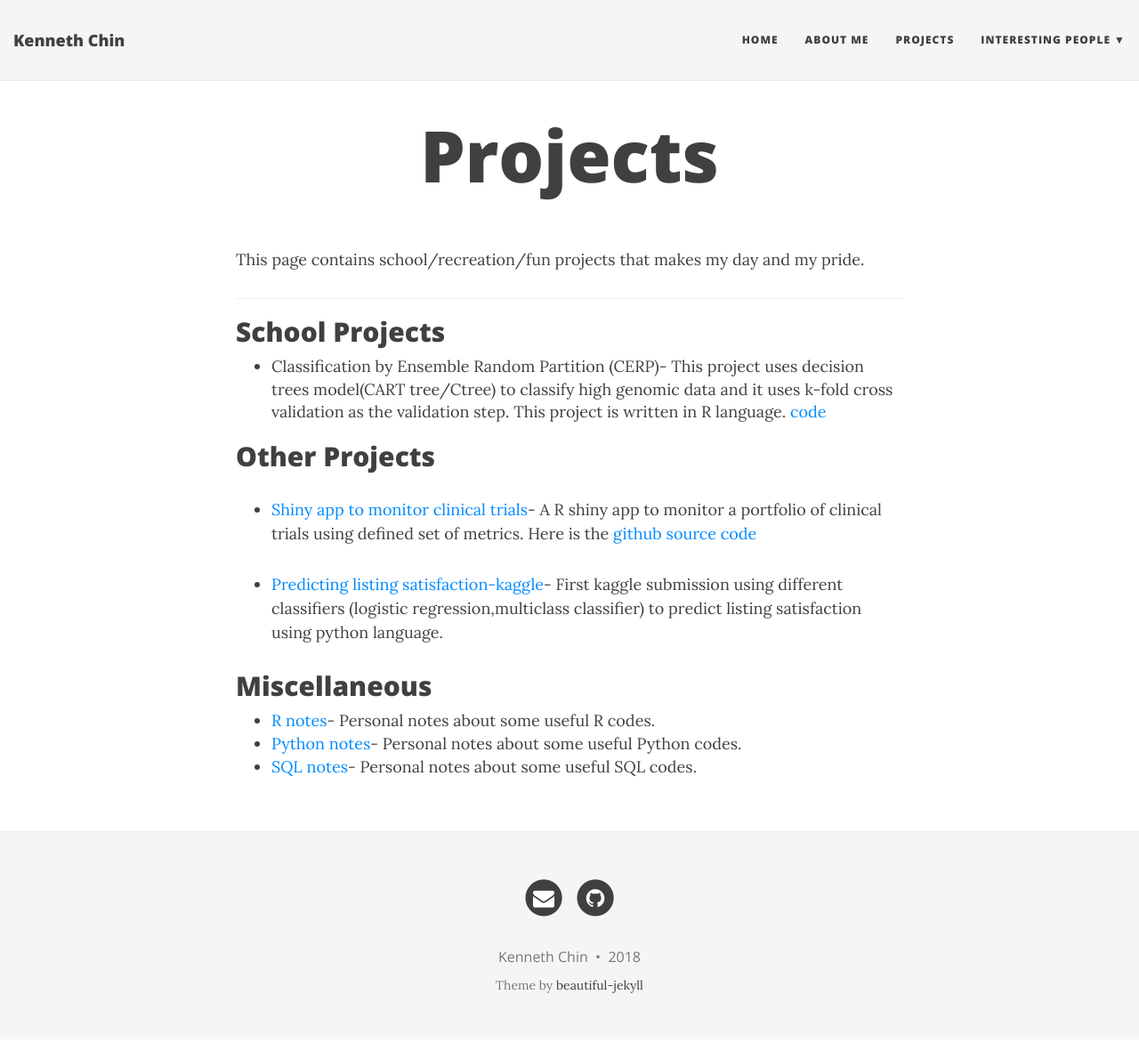
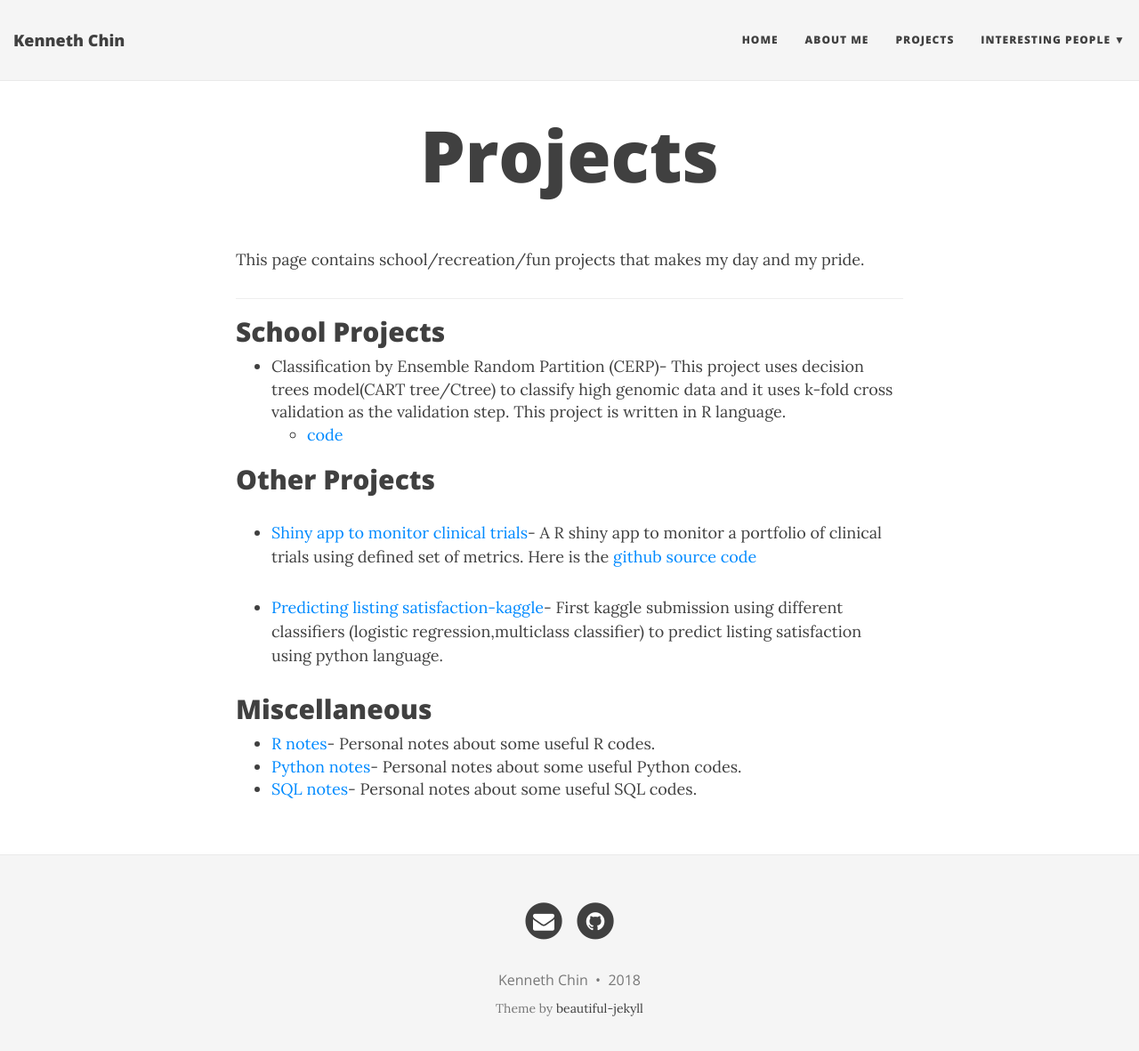
Before and after one commit to kennchin/kennchin.github.io, a Jekyll site: the page built from Projects.md, in a window 1280 px wide and 1194 px high. Shown: the top 1181 px of the window at 89% size. Built offline with Jekyll 4.4.1, drawn with Linux system fonts in a browser that asks for light colours; nearby versions of some CDN libraries.

```diff
--- a/Projects.md
+++ b/Projects.md
@@ -9,7 +9,7 @@ This page contains school/recreation/fun projects that makes my day and my pride
 
 ## School Projects
 - Classification by Ensemble Random Partition (CERP)- This project uses decision trees model(CART tree/Ctree) to classify high genomic data and it uses k-fold cross validation as the validation step. This project is written in R language.
-[code](https://github.com/kennchin/CERP)
+  - [code](https://github.com/kennchin/CERP)
 
 ## Other Projects
 - [Shiny app to monitor clinical trials](https://kennchin.shinyapps.io/Monitor/)- A R shiny app to monitor a portfolio of clinical trials using defined set of metrics. Here is the [github source code](https://github.com/kennchin/shiny_app_monitor)
```
